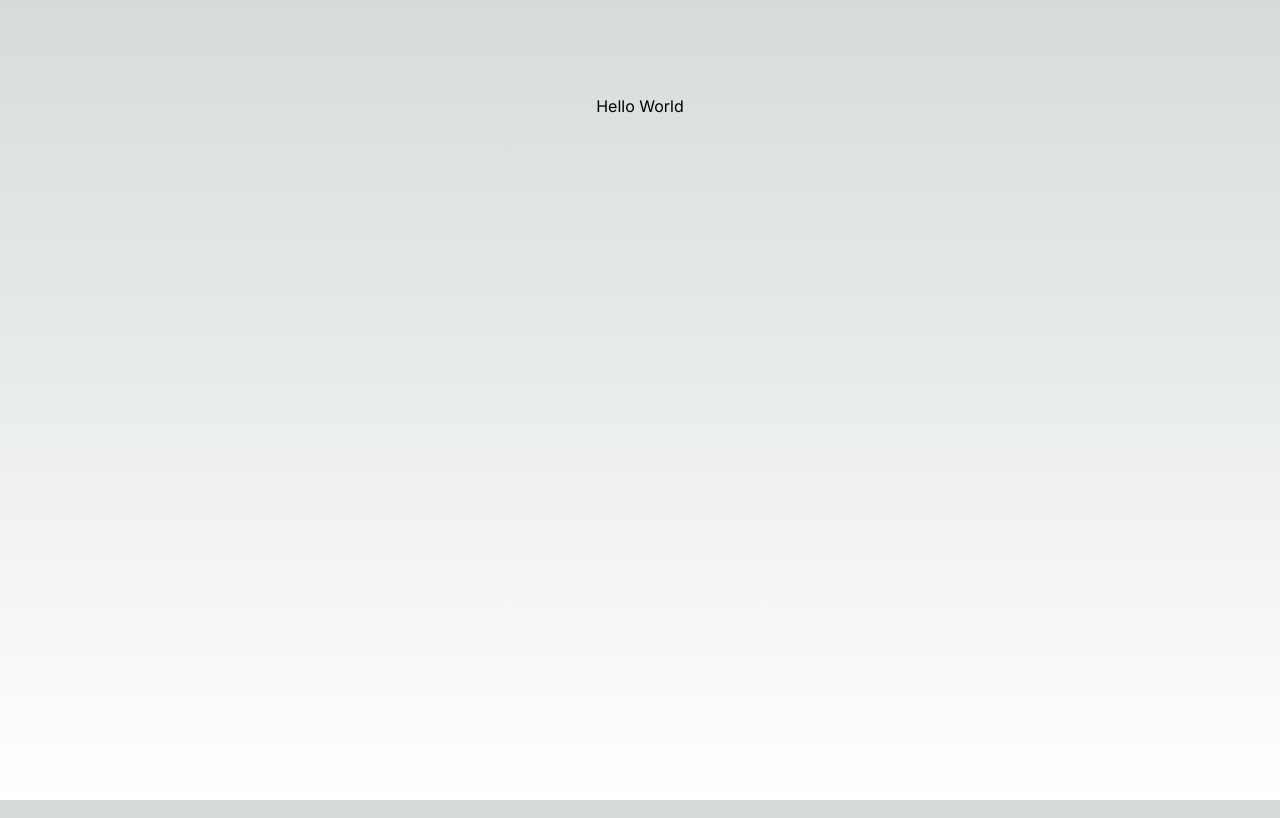
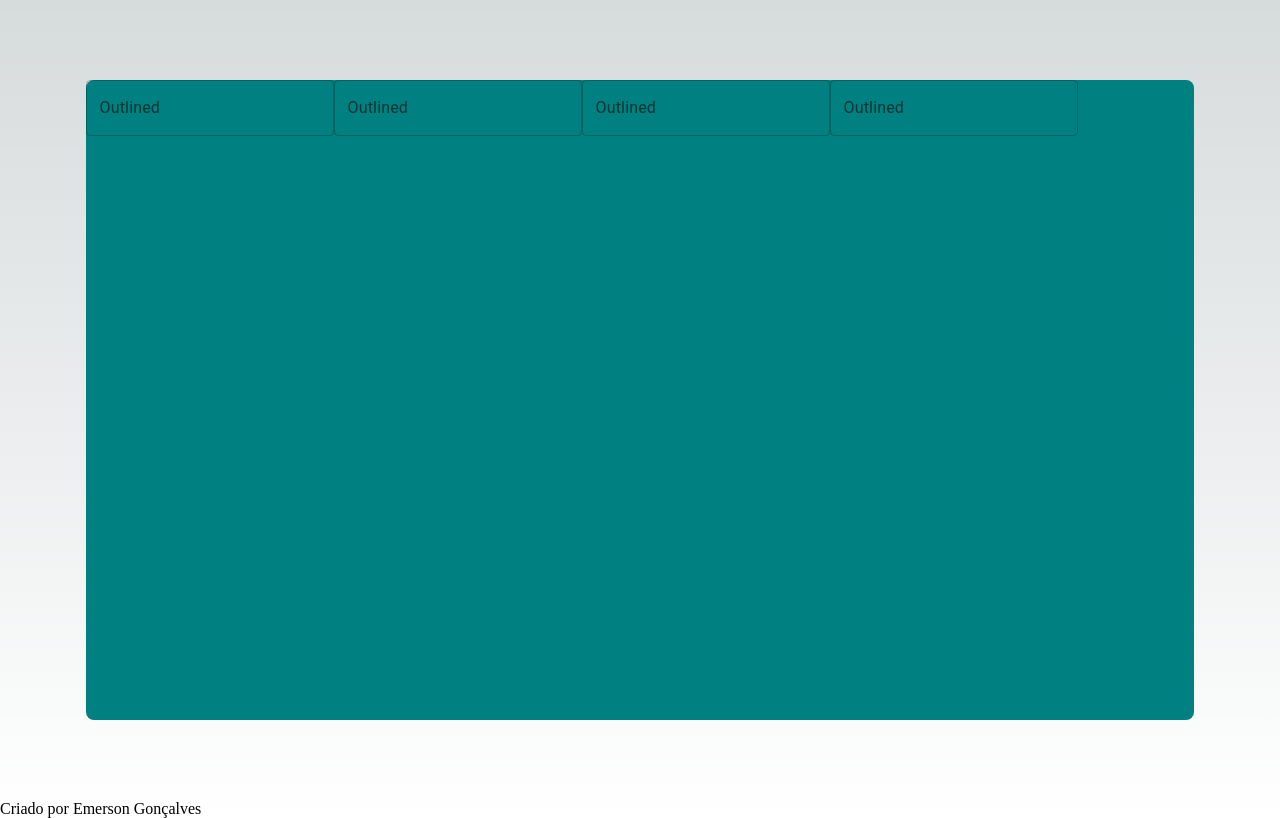
Before and after one commit to emergs/teste_tecnico_deslocamento, a Next.js app: page / in a window 1280 px wide. Built offline with nearby package versions, Linux system fonts and the light colour scheme.

Commit message:
feat:inicio da construção da pagina de clientes

```diff
--- /dev/null
+++ b/src/componentes/Footer/index.tsx
@@ -0,0 +1,9 @@
+const Footer = () => {
+  return (
+    <footer>
+      <span>Criado por Emerson Gonçalves</span>
+    </footer>
+  )
+}
+
+export default Footer;
--- a/src/pages/index.tsx
+++ b/src/pages/index.tsx
@@ -3,6 +3,8 @@ import Image from "next/image";
 import { Inter } from "next/font/google";
 import styles from "@/styles/Home.module.css";
 import { GetServerSideProps } from "next";
+import Footer from "@/componentes/Footer";
+import { Box, Container, Grid, TextField } from "@mui/material";
 
 const inter = Inter({ subsets: ["latin"] });
 
@@ -15,7 +17,29 @@ export default function Home() {
         <meta name="viewport" content="width=device-width, initial-scale=1" />
         <link rel="icon" href="/favicon.ico" />
       </Head>
-      <main className={`${styles.main} ${inter.className}`}>Hello World</main>
+      <Container
+        maxWidth="xl"
+        sx={{
+          height: '100vh',
+          display: 'flex',
+          justifyContent: 'center',
+          alignItems: 'center',
+        }}
+      >
+        <Box sx={{
+          width: "90%",
+          height: "80%",
+          borderRadius: 2,
+          backgroundColor: 'teal',
+          boxSizing: "border-box"
+        }}>
+          <TextField id="outlined-basic" label="Outlined" variant="outlined" />
+          <TextField id="outlined-basic" label="Outlined" variant="outlined" />
+          <TextField id="outlined-basic" label="Outlined" variant="outlined" />
+          <TextField id="outlined-basic" label="Outlined" variant="outlined" />
+        </Box>
+      </Container>
+      <Footer />
     </>
   );
 }
```
